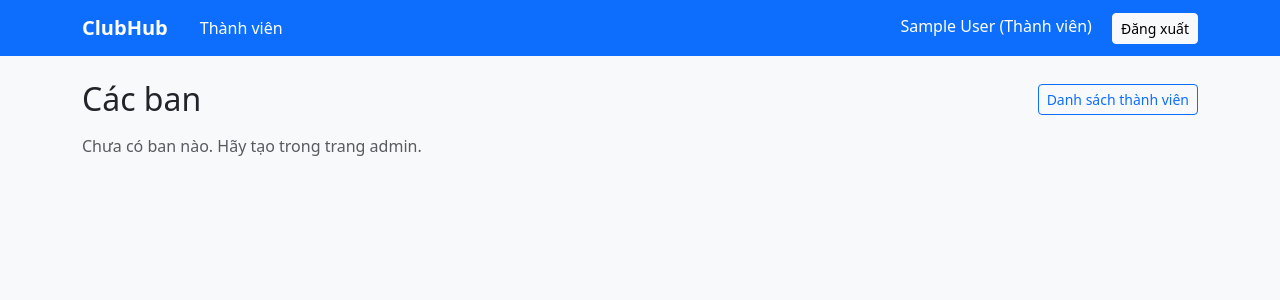
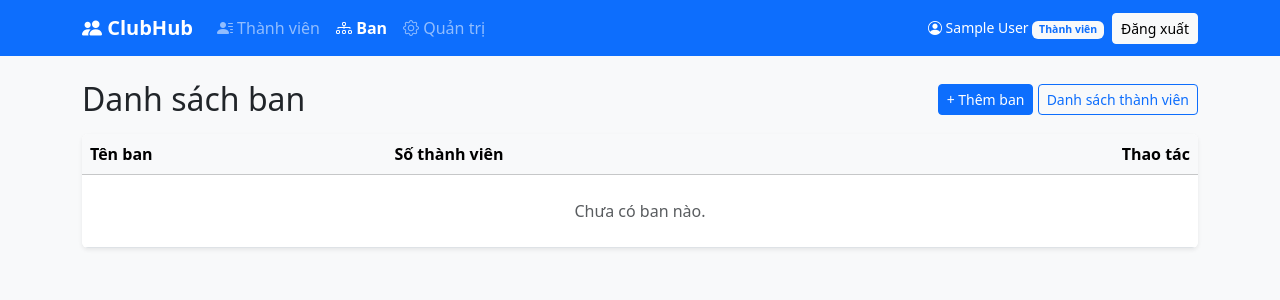
Before and after one commit to NH590/clubhub, a Django app: page /members/departments/ in a window 1280 px wide. Shown: the top 300 px of the page. Run offline with Django 5.2, Linux system fonts and the light colour scheme; the visitor is signed in with stand-in values (Sample User, id 1); data comes from the database, SQL or seed files in the repository; parts of the project's set-up code (start-up, migrations or seed data) failed here and were passed over.

Commit message:
Members: them/sua/xoa ban va thanh vien, phan quyen theo vai tro

```diff
--- a/members/urls.py
+++ b/members/urls.py
@@ -5,6 +5,15 @@ from . import views
 app_name = "members"
 
 urlpatterns = [
+    path("add/", views.MembershipCreateView.as_view(), name="membership_create"),
+    path("<int:pk>/edit/", views.MembershipUpdateView.as_view(), name="membership_update"),
+    path("<int:pk>/delete/", views.MembershipDeleteView.as_view(), name="membership_delete"),
+
+    path("departments/add/", views.DepartmentCreateView.as_view(), name="department_create"),
+    path("departments/<int:pk>/", views.DepartmentDetailView.as_view(), name="department_detail"),
+    path("departments/<int:pk>/edit/", views.DepartmentUpdateView.as_view(), name="department_update"),
+    path("departments/<int:pk>/delete/", views.DepartmentDeleteView.as_view(), name="department_delete"),
     path("", views.member_list, name="list"),
     path("departments/", views.department_list, name="departments"),
+
 ]
--- a/members/views.py
+++ b/members/views.py
@@ -1,18 +1,23 @@
 from django.contrib.auth.decorators import login_required
+from django.contrib.auth.mixins import LoginRequiredMixin
+from django.contrib.messages.views import SuccessMessageMixin
 from django.db.models import Count, Q
 from django.shortcuts import render
+from django.urls import reverse_lazy
+from django.views.generic import CreateView, DeleteView, DetailView, UpdateView
 
+from accounts.mixins import RoleRequiredMixin
+from .forms import DepartmentForm, MembershipForm
 from .models import Department, Membership
 
 
+# ---------- DANH SÁCH ----------
 @login_required
 def member_list(request):
     q = request.GET.get("q", "").strip()
     dept_id = request.GET.get("department", "")
 
-    memberships = Membership.objects.filter(is_active=True).select_related(
-        "user", "department"
-    )
+    memberships = Membership.objects.select_related("user", "department")
     if q:
         memberships = memberships.filter(
             Q(user__first_name__icontains=q)
@@ -20,24 +25,87 @@ def member_list(request):
             | Q(user__username__icontains=q)
             | Q(user__mssv__icontains=q)
         )
-    if dept_id:
+    if dept_id.isdigit():
         memberships = memberships.filter(department_id=dept_id)
 
-    return render(
-        request,
-        "members/member_list.html",
-        {
-            "memberships": memberships,
-            "departments": Department.objects.all(),
-            "q": q,
-            "dept_id": dept_id,
-        },
-    )
+    return render(request, "members/member_list.html", {
+        "memberships": memberships,
+        "departments": Department.objects.all(),
+        "q": q,
+        "dept_id": dept_id,
+    })
 
 
 @login_required
 def department_list(request):
-    departments = Department.objects.select_related("head").annotate(
-        total=Count("memberships", filter=Q(memberships__is_active=True))
+    counts = dict(
+        Membership.objects.values_list("department").annotate(n=Count("id"))
     )
+    departments = list(Department.objects.all())
+    for d in departments:
+        d.member_count = counts.get(d.id, 0)
     return render(request, "members/department_list.html", {"departments": departments})
+
+
+# ---------- BAN ----------
+class DepartmentDetailView(LoginRequiredMixin, DetailView):
+    model = Department
+    template_name = "members/department_detail.html"
+
+    def get_context_data(self, **kwargs):
+        ctx = super().get_context_data(**kwargs)
+        ctx["memberships"] = (
+            Membership.objects.filter(department=self.object).select_related("user")
+        )
+        return ctx
+
+
+class DepartmentCreateView(RoleRequiredMixin, SuccessMessageMixin, CreateView):
+    model = Department
+    form_class = DepartmentForm
+    template_name = "members/form.html"
+    success_url = reverse_lazy("members:departments")
+    success_message = "Đã tạo ban mới."
+    extra_context = {"title": "Thêm ban"}
+
+
+class DepartmentUpdateView(RoleRequiredMixin, SuccessMessageMixin, UpdateView):
+    model = Department
+    form_class = DepartmentForm
+    template_name = "members/form.html"
+    success_url = reverse_lazy("members:departments")
+    success_message = "Đã cập nhật ban."
+    extra_context = {"title": "Sửa ban"}
+
+
+class DepartmentDeleteView(RoleRequiredMixin, SuccessMessageMixin, DeleteView):
+    model = Department
+    template_name = "members/confirm_delete.html"
+    success_url = reverse_lazy("members:departments")
+    success_message = "Đã xóa ban."
+
+
+# ---------- THÀNH VIÊN TRONG BAN ----------
+class MembershipCreateView(RoleRequiredMixin, SuccessMessageMixin, CreateView):
+    model = Membership
+    form_class = MembershipForm
+    template_name = "members/form.html"
+    success_url = reverse_lazy("members:list")
+    success_message = "Đã thêm thành viên vào ban."
+    extra_context = {"title": "Thêm thành viên"}
+
+
+class MembershipUpdateView(RoleRequiredMixin, SuccessMessageMixin, UpdateView):
+    model = Membership
+    form_class = MembershipForm
+    template_name = "members/form.html"
+    success_url = reverse_lazy("members:list")
+    success_message = "Đã cập nhật thành viên."
+    extra_context = {"title": "Sửa thành viên"}
+
+
+class MembershipDeleteView(RoleRequiredMixin, SuccessMessageMixin, DeleteView):
+    model = Membership
+    template_name = "members/confirm_delete.html"
+    success_url = reverse_lazy("members:list")
+    success_message = "Đã xóa thành viên khỏi ban."
--- a/templates/base.html
+++ b/templates/base.html
@@ -5,17 +5,44 @@
   <meta name="viewport" content="width=device-width, initial-scale=1">
   <title>{% block title %}ClubHub{% endblock %}</title>
   <link href="https://cdn.jsdelivr.net/npm/bootstrap@5.3.3/dist/css/bootstrap.min.css" rel="stylesheet">
+  <link href="https://cdn.jsdelivr.net/npm/bootstrap-icons@1.11.3/font/bootstrap-icons.min.css" rel="stylesheet">
 </head>
 <body class="bg-light">
 <nav class="navbar navbar-expand-lg navbar-dark bg-primary mb-4">
   <div class="container">
-    <a class="navbar-brand fw-bold" href="{% url 'home' %}">ClubHub</a>
+    <a class="navbar-brand fw-bold" href="{% url 'home' %}"><i class="bi bi-people-fill"></i> ClubHub</a>
+
+    <button class="navbar-toggler" type="button" data-bs-toggle="collapse" data-bs-target="#mainNav">
+      <span class="navbar-toggler-icon"></span>
+    </button>
+
+    <div class="collapse navbar-collapse" id="mainNav">
       {% if user.is_authenticated %}
-         <a class="nav-link text-white ms-3" href="{% url 'members:list' %}">Thành viên</a>
+      {% with url_name=request.resolver_match.url_name %}
+      <ul class="navbar-nav me-auto">
+        <li class="nav-item">
+          <a class="nav-link {% if url_name == 'list' %}active fw-semibold{% endif %}"
+             href="{% url 'members:list' %}"><i class="bi bi-person-lines-fill"></i> Thành viên</a>
+        </li>
+        <li class="nav-item">
+          <a class="nav-link {% if 'department' in url_name %}active fw-semibold{% endif %}"
+             href="{% url 'members:departments' %}"><i class="bi bi-diagram-3"></i> Ban</a>
+        </li>
+        {% if user.is_superuser %}
+        <li class="nav-item">
+          <a class="nav-link" href="{% url 'admin:index' %}"><i class="bi bi-gear"></i> Quản trị</a>
+        </li>
         {% endif %}
-    <div class="ms-auto">
+      </ul>
+      {% endwith %}
+      {% endif %}
+
+      <div class="ms-auto d-flex align-items-center gap-2">
         {% if user.is_authenticated %}
-        <span class="text-white me-3">{{ user }} ({{ user.get_role_display }})</span>
+          <span class="text-white small">
+            <i class="bi bi-person-circle"></i> {{ user }}
+            <span class="badge bg-light text-primary">{{ user.get_role_display }}</span>
+          </span>
           <form method="post" action="{% url 'logout' %}" class="d-inline">
             {% csrf_token %}<button class="btn btn-light btn-sm">Đăng xuất</button>
           </form>
@@ -24,13 +51,19 @@
         {% endif %}
       </div>
     </div>
+  </div>
 </nav>
-<main class="container">
+
+<main class="container pb-5">
   {% for message in messages %}
-    <div class="alert alert-{{ message.tags }}">{{ message }}</div>
+    <div class="alert alert-{% if message.tags == 'error' %}danger{% else %}{{ message.tags }}{% endif %} alert-dismissible fade show">
+      {{ message }}
+      <button type="button" class="btn-close" data-bs-dismiss="alert"></button>
+    </div>
   {% endfor %}
   {% block content %}{% endblock %}
 </main>
+
 <script src="https://cdn.jsdelivr.net/npm/bootstrap@5.3.3/dist/js/bootstrap.bundle.min.js"></script>
 </body>
 </html>
--- a/templates/members/department_list.html
+++ b/templates/members/department_list.html
@@ -1,25 +1,40 @@
 {% extends "base.html" %}
-{% block title %}Các ban - ClubHub{% endblock %}
+{% block title %}Danh sách ban - ClubHub{% endblock %}
 {% block content %}
 <div class="d-flex justify-content-between align-items-center mb-3">
-  <h2 class="mb-0">Các ban</h2>
-  <a class="btn btn-outline-primary btn-sm" href="{% url 'members:list' %}">Danh sách thành viên</a>
+  <h2 class="mb-0">Danh sách ban</h2>
+  <div>
+    {% if user.is_superuser or user.is_board_or_above %}
+      <a class="btn btn-primary btn-sm" href="{% url 'members:department_create' %}">+ Thêm ban</a>
+    {% endif %}
+    <a class="btn btn-outline-primary btn-sm" href="{% url 'members:list' %}">Danh sách thành viên</a>
+  </div>
 </div>
 
-<div class="row g-3">
-  {% for d in departments %}
-  <div class="col-md-4">
-    <div class="card shadow-sm h-100">
-      <div class="card-body">
-        <h5 class="card-title">{{ d.name }}</h5>
-        <p class="card-text text-muted">{{ d.description|default:"Chưa có mô tả." }}</p>
-        <p class="mb-1"><b>Trưởng ban:</b> {{ d.head|default:"Chưa có" }}</p>
-        <p class="mb-0"><b>Số thành viên:</b> {{ d.total }}</p>
-      </div>
-    </div>
-  </div>
-  {% empty %}
-  <p class="text-muted">Chưa có ban nào. Hãy tạo trong trang admin.</p>
-  {% endfor %}
+<div class="table-responsive bg-white rounded shadow-sm">
+  <table class="table table-hover mb-0 align-middle">
+    <thead class="table-light">
+      <tr>
+        <th>Tên ban</th><th>Số thành viên</th>
+        {% if user.is_superuser or user.is_board_or_above %}<th class="text-end">Thao tác</th>{% endif %}
+      </tr>
+    </thead>
+    <tbody>
+      {% for d in departments %}
+      <tr>
+        <td><a href="{% url 'members:department_detail' d.pk %}" class="fw-semibold text-decoration-none">{{ d.name }}</a></td>
+        <td>{{ d.member_count }}</td>
+        {% if user.is_superuser or user.is_board_or_above %}
+        <td class="text-end">
+          <a href="{% url 'members:department_update' d.pk %}" class="btn btn-sm btn-outline-warning">Sửa</a>
+          <a href="{% url 'members:department_delete' d.pk %}" class="btn btn-sm btn-outline-danger">Xóa</a>
+        </td>
+        {% endif %}
+      </tr>
+      {% empty %}
+      <tr><td colspan="3" class="text-center text-muted py-4">Chưa có ban nào.</td></tr>
+      {% endfor %}
+    </tbody>
+  </table>
 </div>
 {% endblock %}
```
Also changed, not shown: accounts/mixins.py (added, +10 -0 lines), members/forms.py (added, +24 -0 lines), templates/members/confirm_delete.html (added, +15 -0 lines), templates/members/department_detail.html (added, +35 -0 lines), templates/members/form.html (added, +16 -0 lines), templates/members/member_list.html (+14 -2 lines). Lines whose indentation alone changed are shown as unchanged.
